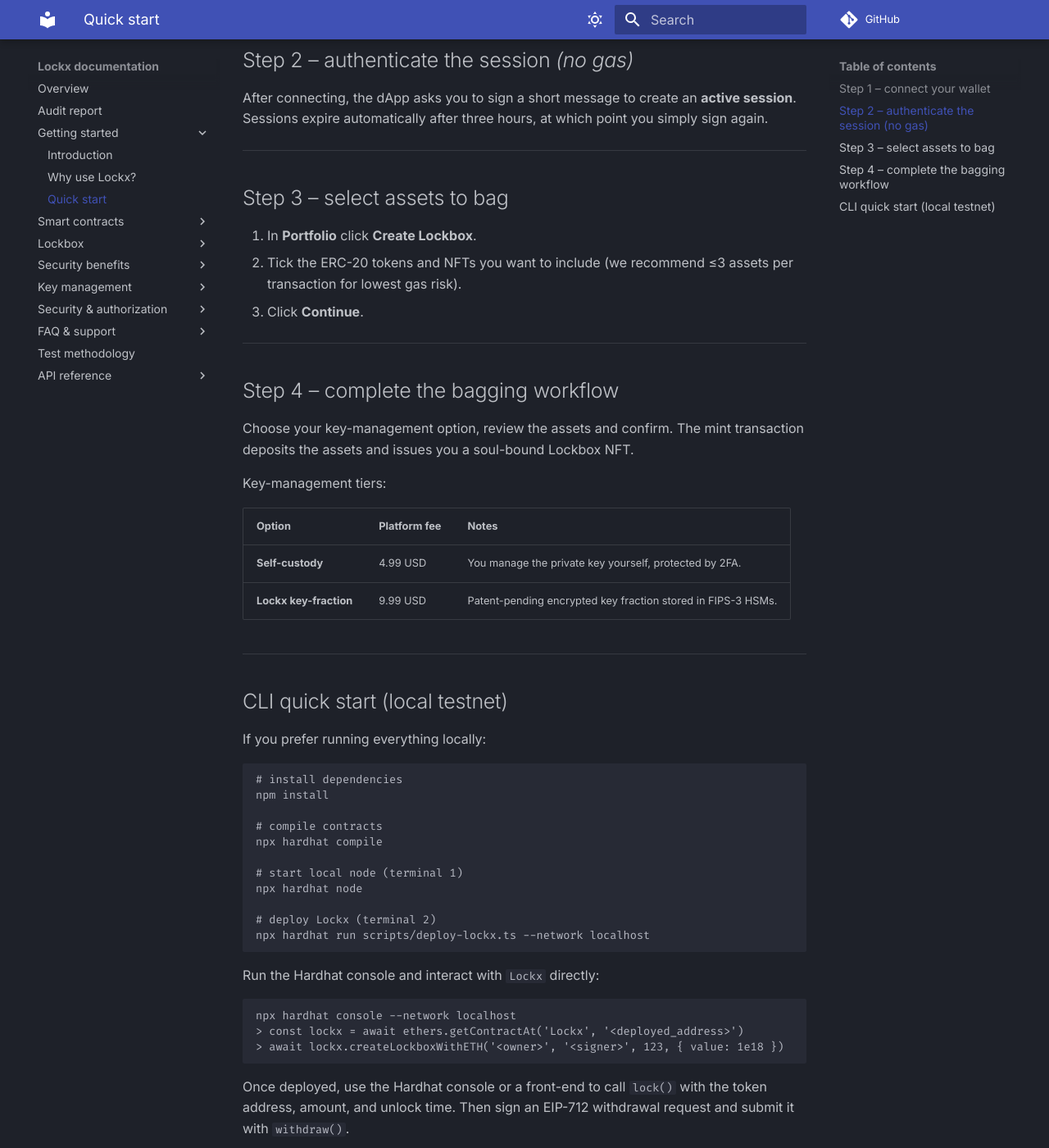
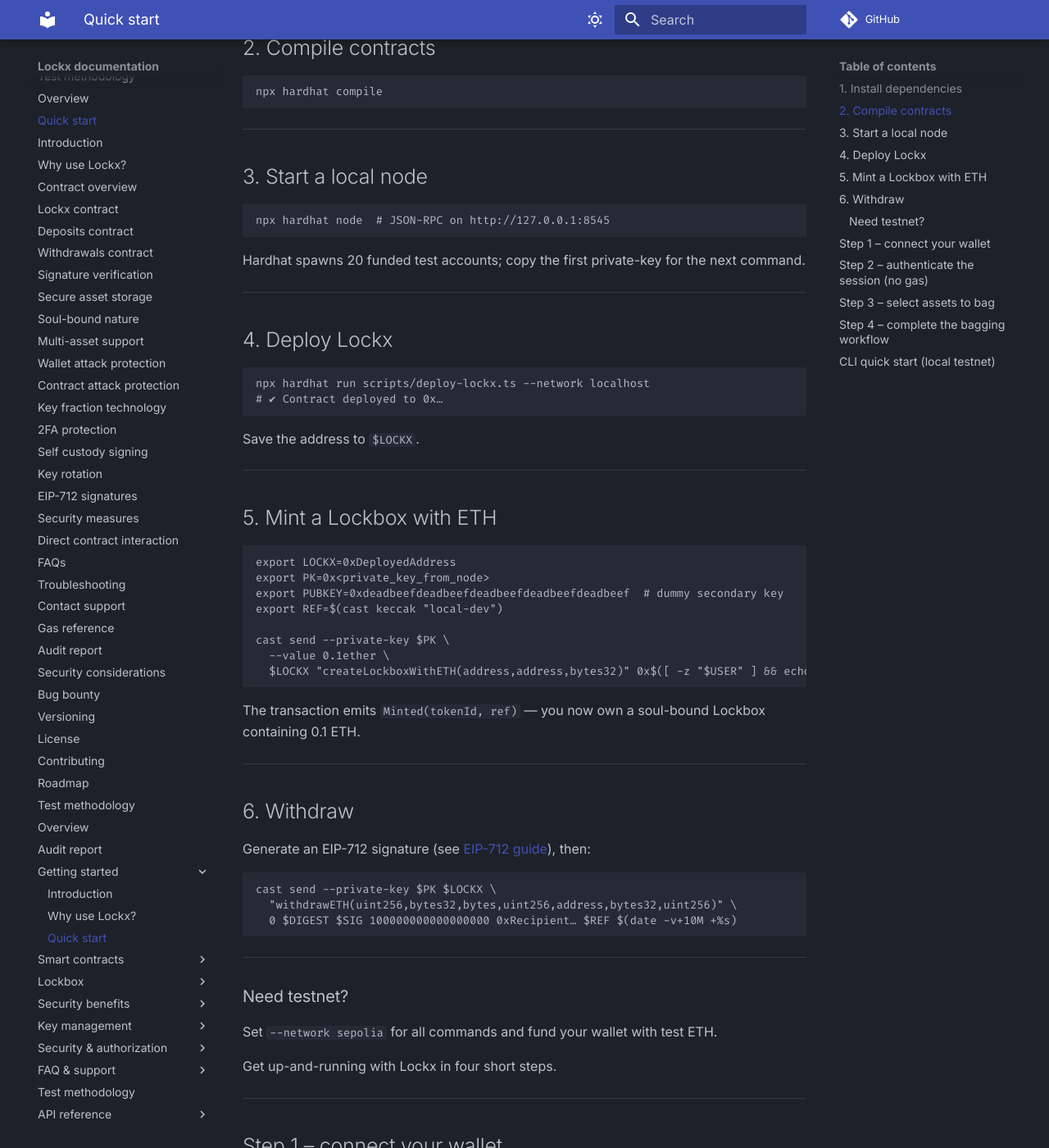
Before and after one commit to richardjaee/Lockx-Contracts, an MkDocs documentation site: the page built from docs/getting-started/quick-start.md, in a window 1280 px wide and 1400 px high, scrolled down 451 px. Shown: the whole window at 82% size. Built offline with MkDocs 1.6.1 and Material for MkDocs 9.7.7, drawn with Linux system fonts in a browser that asks for light colours; comment, search, counter and statistics services are not loaded; some of the changed text lies outside the part shown.

Commit message:
docs: overhaul quick-start, add gas reference, flatten nav

````diff
--- a/docs/getting-started/quick-start.md
+++ b/docs/getting-started/quick-start.md
@@ -1,4 +1,81 @@
-# Quick start
+# Quick start (local dev)
+
+Spin up a private Hardhat network, deploy Lockx, and mint your first Lockbox in **< 60 seconds**.
+
+---
+
+## 1. Install dependencies
+
+```bash
+git clone https://github.com/richardjaee/Lockx-Contracts.git
+cd Lockx-Contracts
+npm install
+```
+
+---
+
+## 2. Compile contracts
+
+```bash
+npx hardhat compile
+```
+
+---
+
+## 3. Start a local node
+
+```bash
+npx hardhat node  # JSON-RPC on http://127.0.0.1:8545
+```
+
+Hardhat spawns 20 funded test accounts; copy the first private-key for the next command.
+
+---
+
+## 4. Deploy Lockx
+
+```bash
+npx hardhat run scripts/deploy-lockx.ts --network localhost
+# ✔ Contract deployed to 0x…
+```
+
+Save the address to `$LOCKX`.
+
+---
+
+## 5. Mint a Lockbox with ETH
+
+```bash
+export LOCKX=0xDeployedAddress
+export PK=0x<private_key_from_node>
+export PUBKEY=0xdeadbeefdeadbeefdeadbeefdeadbeefdeadbeef  # dummy secondary key
+export REF=$(cast keccak "local-dev")
+
+cast send --private-key $PK \
+  --value 0.1ether \
+  $LOCKX "createLockboxWithETH(address,address,bytes32)" 0x$([ -z "$USER" ] && echo "$(cast wallet address --private-key $PK)" || echo "$(cast wallet address --private-key $PK)") $PUBKEY $REF
+```
+
+The transaction emits `Minted(tokenId, ref)` — you now own a soul-bound Lockbox containing 0.1 ETH.
+
+---
+
+## 6. Withdraw
+
+Generate an EIP-712 signature (see [EIP-712 guide](../security-authorization/eip-712.md)), then:
+
+```bash
+cast send --private-key $PK $LOCKX \
+  "withdrawETH(uint256,bytes32,bytes,uint256,address,bytes32,uint256)" \
+  0 $DIGEST $SIG 100000000000000000 0xRecipient… $REF $(date -v+10M +%s)
+```
+
+---
+
+### Need testnet?
+
+Set `--network sepolia` for all commands and fund your wallet with test ETH.
+
 
 Get up-and-running with Lockx in four short steps.
 
--- a/mkdocs.yml
+++ b/mkdocs.yml
@@ -28,6 +28,72 @@ extra_css:
   - stylesheets/lockx_theme.css
 
 nav:
+  - Overview: index.md
+  - Quick start: getting-started/quick-start.md
+  - Introduction: getting-started/introduction.md
+  - Why use Lockx?: getting-started/why-use-lockx.md
+  - Contract overview: smart-contracts/overview.md
+  - Lockx contract: smart-contracts/lockx.md
+  - Deposits contract: smart-contracts/deposits.md
+  - Withdrawals contract: smart-contracts/withdrawals.md
+  - Signature verification: smart-contracts/signature-verification.md
+  - Secure asset storage: lockbox/secure-asset-storage.md
+  - Soul-bound nature: lockbox/soulbound.md
+  - Multi-asset support: lockbox/multi-asset-support.md
+  - Wallet attack protection: security-benefits/wallet-attack-protection.md
+  - Contract attack protection: security-benefits/contract-attack-protection.md
+  - Key fraction technology: key-management/key-fraction.md
+  - 2FA protection: key-management/twofa.md
+  - Self custody signing: key-management/self-custody-signing.md
+  - Key rotation: key-management/key-rotation.md
+  - EIP-712 signatures: security-authorization/eip-712.md
+  - Security measures: security-authorization/security-measures.md
+  - Direct contract interaction: security-authorization/direct-interaction.md
+  - Gas reference: gas-reference.md
+  - Security considerations: security-considerations.md
+  - Audit report: AUDIT_REPORT_v1.1.2.md
+  - FAQs: faq-support/faq.md
+  - Troubleshooting: faq-support/troubleshooting.md
+  - Contact support: faq-support/contact-support.md
+  - Bug bounty: bug-bounty.md
+  - Versioning: versioning.md
+  - License: license.md
+  - Contributing: contributing.md
+  - Roadmap: roadmap.md
+  - Test methodology: test-report-detailed-2025-06-23.md
+  - Overview: index.md
+  - Quick start: getting-started/quick-start.md
+  - Introduction: getting-started/introduction.md
+  - Why use Lockx?: getting-started/why-use-lockx.md
+  - Contract overview: smart-contracts/overview.md
+  - Lockx contract: smart-contracts/lockx.md
+  - Deposits contract: smart-contracts/deposits.md
+  - Withdrawals contract: smart-contracts/withdrawals.md
+  - Signature verification: smart-contracts/signature-verification.md
+  - Secure asset storage: lockbox/secure-asset-storage.md
+  - Soul-bound nature: lockbox/soulbound.md
+  - Multi-asset support: lockbox/multi-asset-support.md
+  - Wallet attack protection: security-benefits/wallet-attack-protection.md
+  - Contract attack protection: security-benefits/contract-attack-protection.md
+  - Key fraction technology: key-management/key-fraction.md
+  - 2FA protection: key-management/twofa.md
+  - Self custody signing: key-management/self-custody-signing.md
+  - Key rotation: key-management/key-rotation.md
+  - EIP-712 signatures: security-authorization/eip-712.md
+  - Security measures: security-authorization/security-measures.md
+  - Direct contract interaction: security-authorization/direct-interaction.md
+  - FAQs: faq-support/faq.md
+  - Troubleshooting: faq-support/troubleshooting.md
+  - Contact support: faq-support/contact-support.md
+  - Gas reference: gas-reference.md
+  - Audit report: AUDIT_REPORT_v1.1.2.md
+  - Security considerations: security-considerations.md
+  - Bug bounty: bug-bounty.md
+  - Versioning: versioning.md
+  - License: license.md
+  - Contributing: contributing.md
+  - Roadmap: roadmap.md
+  - Test methodology: test-report-detailed-2025-06-23.md
   - Overview: index.md
   - Audit report: AUDIT_REPORT_v1.1.2.md
   - Getting started:
````
Also changed, not shown: docs/gas-reference.md (added, +29 -0 lines).
